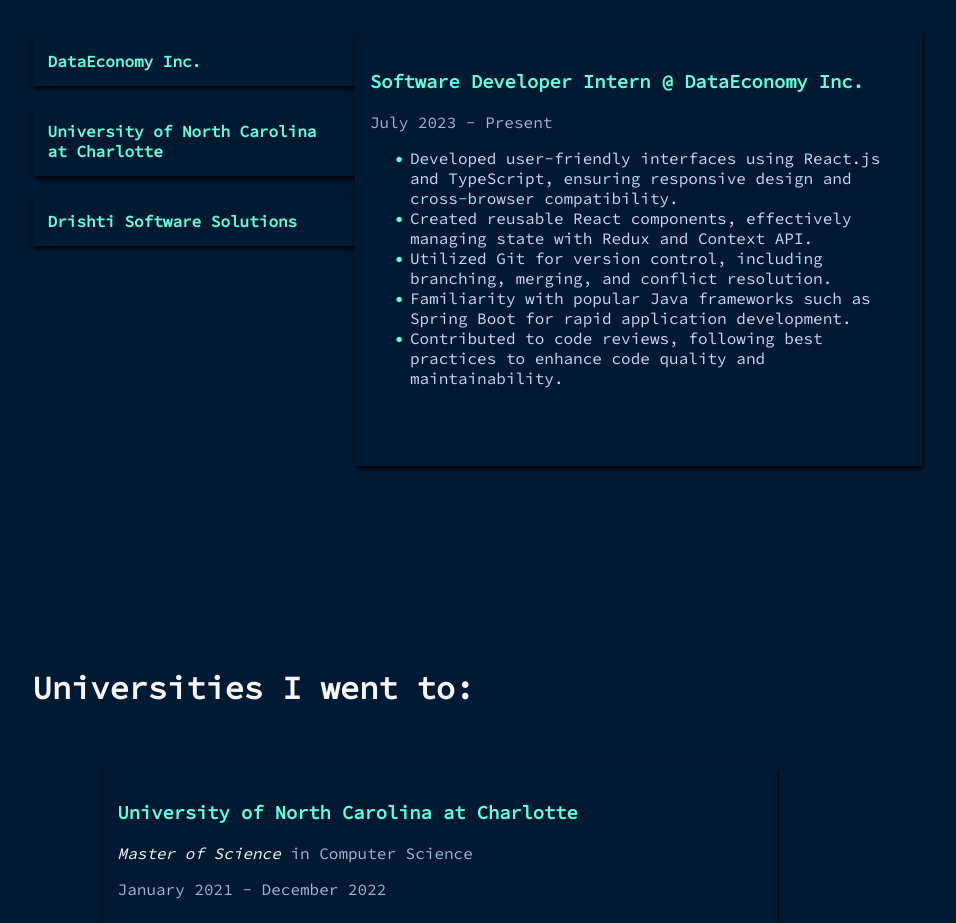
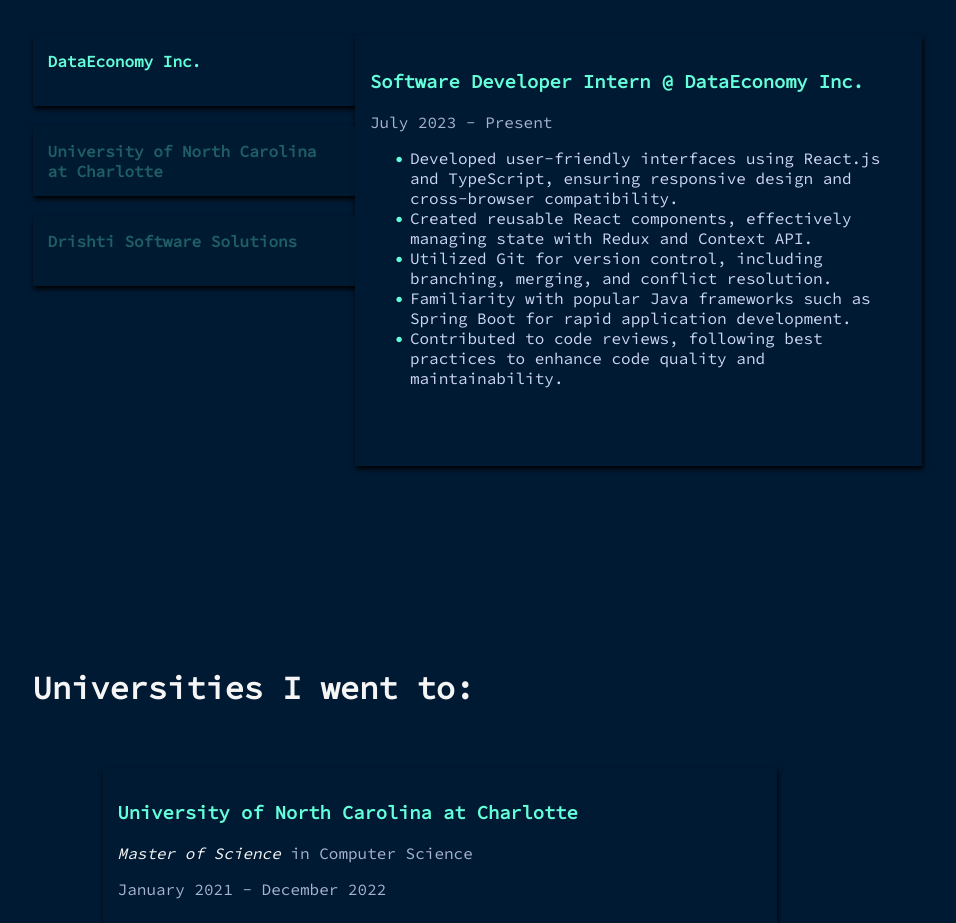
Before and after one commit to devyanibarde/devyanibarde.github.io, a React (Create React App) app in the folder portfolio/: page / in a window 1280 px wide. Shown: the part 1500-2423 px from the top of the page, without its empty margins (165-1121 px from the left). Built offline with nearby package versions, Linux system fonts and the light colour scheme; a web font is replaced by a local one.

Commit message:
Experience section CSS

```diff
--- a/portfolio/src/Experience.js
+++ b/portfolio/src/Experience.js
@@ -67,11 +67,20 @@
         <div className="experience" id="experience">
             <br></br><br></br><br></br><br></br>
             <h1>Where I&apos;ve Worked:</h1>
-            <div className="expRight">
+            <div className = "expRight">
                 {exp.toReversed().map((exp) => (
                 <>
-                    <div className="expTab" key={exp.id} onClick= {() => handleClick(exp.id)}>
+                    <div
+                        className = "expTab"
+                        key={exp.id}
+                        onClick= {() => handleClick(exp.id)}
+                    >
                         <h4>{ exp.company }</h4>
+
+                    </div>
+                    <div className={(exp.id === selectedExp) ? "ovetlapDivHide" : "overlapDiv"}
+                    key={exp.id}
+                    onClick= {() => handleClick(exp.id)}>
                     </div>
                 </>
                 ))}
--- a/portfolio/src/index.css
+++ b/portfolio/src/index.css
@@ -1,12 +1,9 @@
-/* @import url('https://fonts.googleapis.com/css2?family=Source+Code+Pro&display=swap'); */
 @import url('https://cdnjs.cloudflare.com/ajax/libs/font-awesome/4.7.0/css/font-awesome.min.css');
-/* @import url('https://fonts.googleapis.com/css2?family=Pacifico&display=swap'); */
 @import url('https://fonts.googleapis.com/css2?family=Babylonica&family=Source+Code+Pro&display=swap');
 
 * {
   background-color: #001a33;
   color: #a8b2d1;
-  /* #64ffda */
 }
 
 img {
@@ -17,7 +14,6 @@
 }
 
 .profile {
-  /* text-align: center; */
   max-width: 80%;
   margin: 30px auto;
   padding: 20px;
@@ -26,10 +22,7 @@
 }
 
 .navbar {
-  /* padding: 20px; */
   display: flex;
-  /* align-items: center; */
-  /* margin: 0 auto; */
   border-bottom: 1px solid #f2f2f2;
   position: fixed;
   z-index: 3;
@@ -37,7 +30,6 @@
   left: 0;
   width: 100%;
   font-family: 'Source Code Pro', monospace;
-  /* padding-left: 500px; */
   box-shadow: 0px 1px 2px rgba(0,255,255,0.5),
   0px 2px 4px rgba(0,255,255,0.5),
   0px 4px 8px rgba(0,255,255,0.5),
@@ -45,12 +37,10 @@
 }
 
 .navbar .links {
-  /* margin-left: 20%; */
   margin-right: 10vw;
   text-align: center;
   float: right;
   margin-top: 25px;
-  /* max-width: fit-content; */
 }
 
 .navbar .links a {
@@ -75,8 +65,6 @@
 
 .profile button:hover {
   background-color: #64ffda;
-  /* box-shadow: 0 0 10px #64ffda; */
-  /* opacity: 0.5; */
   color: #001a33;
   border: none;
   font-weight: bold;
@@ -149,7 +137,6 @@
 
 .social a:hover {
   color: #64ffda;
-  /* text-shadow: 0 0 10px #64ffda; */
 }
 
 .foot {
@@ -203,13 +190,11 @@
 
 .expdiv {
   padding: 15px;
-  /* margin-left: 70px; */
   margin-top: 20px;
   margin-bottom: 20px;
   max-width: 50%;
   box-shadow: 1px 3px 5px black;
   margin-right: 40px;
-  /* float: right; */
   display: inline-block;
   position: relative;
   height: 50vh;
@@ -251,7 +236,6 @@
 
 .gitproj {
   text-align: right;
-  /* margin-right: 10px; */
   font-size: 25px;
 }
 
@@ -298,20 +282,52 @@
   color: #64ffda;
 }
 
-.expTab {
+.expTab{
   padding: 15px;
-  /* margin-left: 70px; */
   margin-top: 20px;
   margin-bottom: 20px;
-  /* width: 40%; */
+  width: 23vw;
   box-shadow: 1px 3px 5px black;
-  /* float: left; */
-  /* position: fixed; */
   cursor: pointer;
+  height: 40px;
 }
 
 .expTab h4 {
   color: #64ffda;
+}
+
+.expTabSelected {
+  padding: 15px;
+  margin-top: 20px;
+  margin-bottom: 20px;
+  box-shadow: 1px 3px 5px black;
+  cursor: pointer;
+  background-color: #f2f2f2;
+  height: 40px;
+  width: 23vw;
+}
+
+.expTabSelected h4 {
+  background-color: #f2f2f2;
+  color: #001a33;
+}
+
+.overlapDiv {
+  padding: 15px;
+  margin-top: 20px;
+  margin-bottom: 20px;
+  background-color: #001a33;
+  opacity: 0.7;
+  z-index: 1;
+  position: absolute;
+  height: 40px;
+  width: 23vw;
+  margin-top: -90px;
+  cursor: pointer;
+}
+
+.ovetlapDivHide {
+  display: none;
 }
 
 .expRight {
```
